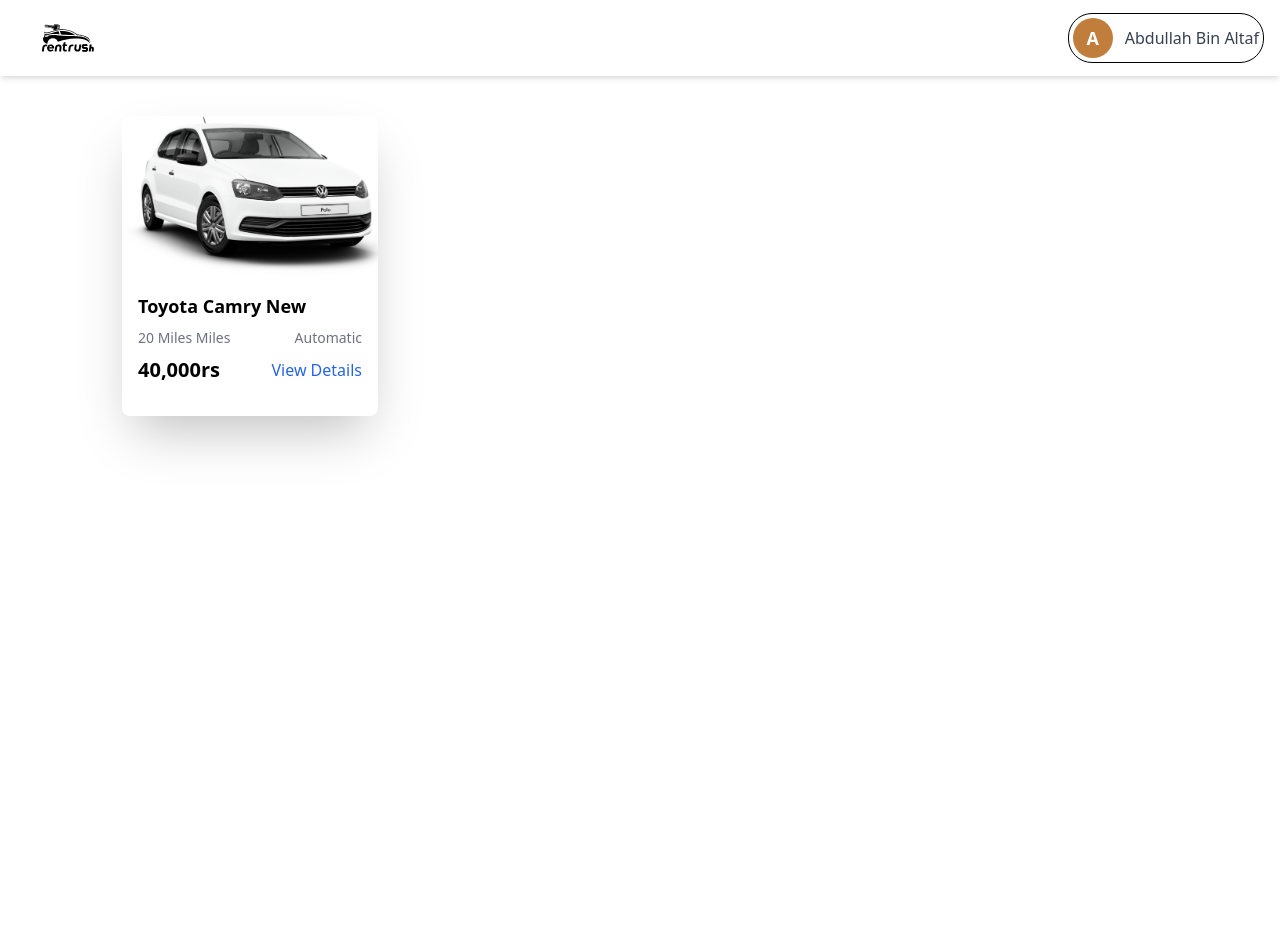
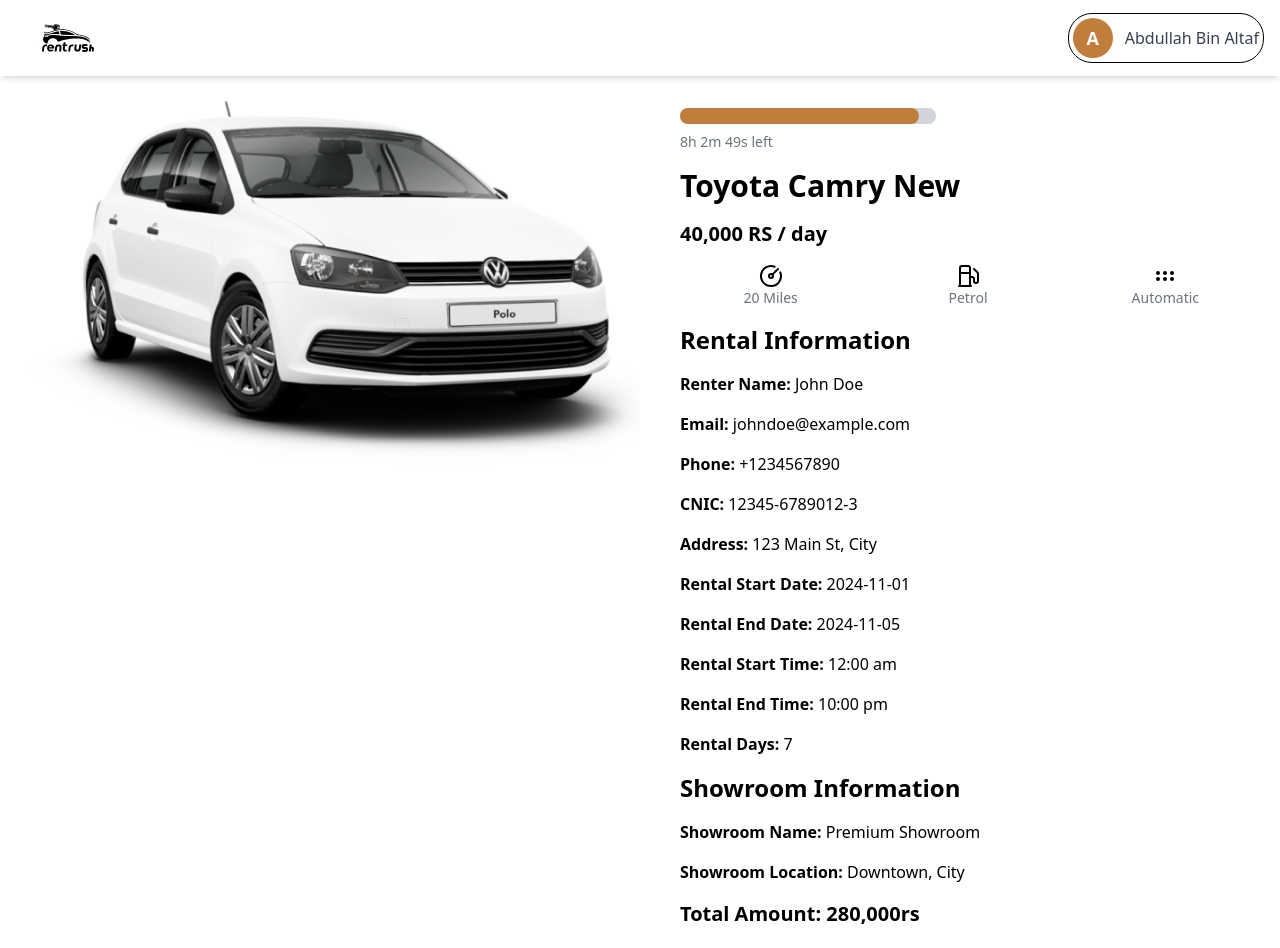
Before and after one commit to SairaRamzan5/RentRush, a React (Vite) app: page /customer/bookings in a window 1280 px wide. Before the commit the page ends 876 px from the top, so only its background shows below. Built offline with nearby package versions, Linux system fonts and the light colour scheme; no server answers.

Commit message:
Made changings in the customers' booking page

```diff
--- a/src/components/customer/bookingCard.jsx
+++ /dev/null
@@ -1,71 +0,0 @@
-import React, { useState } from "react";
-
-const BookingCard = ({ car }) => {
-  const [showModal, setShowModal] = useState(false);
-
-  const openModal = () => {
-    setShowModal(true);
-  };
-
-  const closeModal = () => {
-    setShowModal(false);
-  };
-
-  return (
-    <div className="bg-white shadow-2xl rounded-lg overflow-hidden w-64 relative">
-      {/* Main Card */}
-      <div className="relative">
-        <img src={car.image} alt={car.name} className="w-full h-40 object-cover" />
-      </div>
-
-      <div className="p-4">
-        <h3 className="font-bold text-lg">{car.name}</h3>
-        <div className="flex justify-between text-sm text-gray-500 my-2">
-          <span>{car.mileage} Miles</span>
-          <span>{car.transmission}</span>
-        </div>
-
-        <div className="flex justify-between items-center pb-4">
-          <span className="text-xl font-bold">{car.price}rs</span>
-          <button
-            onClick={openModal}
-            className="text-blue-600 hover:underline"
-          >
-            View Details
-          </button>
-        </div>
-      </div>
-
-      {/* Modal: Only render when showModal is true */}
-      {showModal && (
-        <div className="fixed inset-0 flex items-center justify-center z-50 bg-black bg-opacity-50">
-          <div className="bg-white p-6 rounded-lg relative w-96 max-h-screen overflow-auto">
-            {/* Cancel button */}
-            <button
-              onClick={closeModal}
-              className="absolute top-2 right-2 text-gray-500 hover:text-black"
-            >
-              &#10005;
-            </button>
-
-            <h2 className="text-2xl font-bold mb-4">{car.name}</h2>
-            <img src={car.image} alt={car.name} className="w-full h-40 object-cover mb-4 rounded" />
-            <h2 className="text-2xl font-bold mb-4">Rental Information</h2>
-            <p className="text-gray-700"><strong>Renter Name:</strong> {car.rentalInfo?.rentername || "N/A"}</p>
-            <p className="text-gray-700"><strong>Email:</strong> {car.rentalInfo?.renteremail || "N/A"}</p>
-            <p className="text-gray-700"><strong>Phone:</strong> {car.rentalInfo?.renterphone || "N/A"}</p>
-            <p className="text-gray-700"><strong>Address:</strong> {car.rentalInfo?.renteraddress || "N/A"}</p>
-            <p className="text-gray-700"><strong>Rental Start Date:</strong> {car.rentalInfo?.rentalStartDate || "N/A"}</p>
-            <p className="text-gray-700"><strong>Rental End Date:</strong> {car.rentalInfo?.rentalEndDate || "N/A"}</p>
-            <p className="text-gray-700"><strong>Rental Days:</strong> {car.rentalInfo?.rentalDays || "N/A"}</p>
-            <p className="text-md font-bold"><strong>Showroom Name:</strong> {car.rentalInfo?.rentalDays || "N/A"}</p>
-            <p className="text-md font-bold"><strong>Showroom Location:</strong> {car.rentalInfo?.rentalDays || "N/A"}</p>
-            <p className="text-lg font-semibold mt-4"><strong>Total Amount:</strong> {car.rentalInfo?.totalAmount || "N/A"}rs</p>
-          </div>
-        </div>
-      )}
-    </div>
-  );
-};
-
-export default BookingCard;
--- a/src/components/customer/bookings.jsx
+++ b/src/components/customer/bookings.jsx
@@ -1,28 +1,159 @@
-import React from "react";
+import React, { useState, useEffect } from "react";
 import Navbar from "./Navbar";
-import BookingCard from "./bookingCard";
+import { CircleGauge, Fuel, GripHorizontal } from "lucide-react";
 
 const Bookings = () => {
-  const car = [
-    {
+  const car = {
     name: "Toyota Camry New",
     image: "/src/assets/aboutcar.png",
     price: "40,000",
     mileage: "20 Miles",
     fuelType: "Petrol",
     transmission: "Automatic",
+    rentalInfo: {
+      rentername: "John Doe",
+      renteremail: "johndoe@example.com",
+      renterphone: "+1234567890",
+      renterCNIC: "12345-6789012-3",
+      renteraddress: "123 Main St, City",
+      rentalStartDate: "2024-11-01",
+      rentalEndDate: "2024-11-05",
+      rentalStartTime: "12:00 am",
+      rentalEndTime: "10:00 pm",
+      rentalDays: 7,
+      showroomName: "Premium Showroom",
+      showroomLocation: "Downtown, City",
+      totalAmount: "280,000",
     },
-  ];
+  };
+
+  const [progress, setProgress] = useState(0);
+  const [timeLeft, setTimeLeft] = useState(null);
+  const [rentalStarted, setRentalStarted] = useState(false);
+  const [rentalEnded, setRentalEnded] = useState(false);
+
+  const calculateProgressAndTimeLeft = () => {
+    const startTime = new Date(`${car.rentalInfo.rentalStartDate} ${car.rentalInfo.rentalStartTime}`);
+    const endTime = new Date(`${car.rentalInfo.rentalEndDate} ${car.rentalInfo.rentalEndTime}`);
+    const currentTime = new Date();
+
+    const totalDuration = endTime - startTime;
+    const elapsedTime = currentTime - startTime;
+
+    const progressPercentage = Math.min(100, (elapsedTime / totalDuration) * 100);
+
+    if (currentTime >= startTime) {
+      setRentalStarted(true);
+
+      if (currentTime >= endTime) {
+        setRentalEnded(true);
+        setTimeLeft("Rental period has ended");
+      } else {
+        const timeRemaining = endTime - currentTime;
+
+        const hours = Math.floor(timeRemaining / (1000 * 60 * 60));
+        const minutes = Math.floor((timeRemaining % (1000 * 60 * 60)) / (1000 * 60));
+        const seconds = Math.floor((timeRemaining % (1000 * 60)) / 1000);
+
+        setTimeLeft(`${hours}h ${minutes}m ${seconds}s left`);
+
+        setProgress(progressPercentage >= 0 ? progressPercentage : 0);
+      }
+    } else {
+      setRentalStarted(false);
+      setTimeLeft(null);
+    }
+  };
+
+  useEffect(() => {
+    const interval = setInterval(() => {
+      calculateProgressAndTimeLeft();
+    }, 1000);
+
+    return () => clearInterval(interval);
+  }, []);
 
   return (
     <>
       <Navbar />
 
-      <div className="bg-white min-h-screen flex flex-col items-center py-10">
-        <div className="grid grid-cols-1 sm:grid-cols-2 lg:grid-cols-4 gap-4 max-w-screen-lg w-full justify-items-center">
-          {car.map((car, index) => (
-            <BookingCard key={index} car={car} />
-          ))}
+      <div className="bg-white flex flex-col lg:flex-row items-start lg:h-screen h-auto w-full p-6 pb-5 relative">
+        <div className="lg:w-1/2 w-full mb-6 lg:mb-0">
+          <img
+            src={car.image}
+            alt={car.name}
+            className="w-full h-auto lg:h-full object-cover rounded-lg"
+          />
+        </div>
+
+        <div className="lg:w-1/2 w-full lg:pl-10 space-y-4">
+          {rentalStarted && !rentalEnded && (
+            <div className="top-4 right-4">
+              <div className="w-64 bg-gray-300 rounded-full h-4 mt-2">
+                <div
+                  className="bg-primary h-4 rounded-full"
+                  style={{ width: `${progress}%` }}
+                ></div>
+              </div>
+              <p className="text-sm text-gray-500 mt-2">{timeLeft}</p>
+            </div>
+          )}
+
+          <h2 className="text-3xl font-bold">{car.name}</h2>
+          <p className="text-xl font-semibold">{car.price} RS / day</p>
+          <div className="grid grid-cols-3 gap-4 text-sm text-black my-2">
+            <div className="flex flex-col items-center">
+              <CircleGauge />
+              <span className="text-gray-500">{car.mileage}</span>
+            </div>
+            <div className="flex flex-col items-center">
+              <Fuel />
+              <span className="text-gray-500">{car.fuelType}</span>
+            </div>
+            <div className="flex flex-col items-center">
+              <GripHorizontal />
+              <span className="text-gray-500">{car.transmission}</span>
+            </div>
+          </div>
+
+          <h3 className="text-2xl font-bold mt-6">Rental Information</h3>
+          <p><strong>Renter Name:</strong> {car.rentalInfo.rentername}</p>
+          <p><strong>Email:</strong> {car.rentalInfo.renteremail}</p>
+          <p><strong>Phone:</strong> {car.rentalInfo.renterphone}</p>
+          <p><strong>CNIC:</strong> {car.rentalInfo.renterCNIC}</p>
+          <p><strong>Address:</strong> {car.rentalInfo.renteraddress}</p>
+          <p><strong>Rental Start Date:</strong> {car.rentalInfo.rentalStartDate}</p>
+          <p><strong>Rental End Date:</strong> {car.rentalInfo.rentalEndDate}</p>
+          <p><strong>Rental Start Time:</strong> {car.rentalInfo.rentalStartTime}</p>
+          <p><strong>Rental End Time:</strong> {car.rentalInfo.rentalEndTime}</p>
+          <p><strong>Rental Days:</strong> {car.rentalInfo.rentalDays}</p>
+
+          <h3 className="text-2xl font-bold mt-6">Showroom Information</h3>
+          <p><strong>Showroom Name:</strong> {car.rentalInfo.showroomName}</p>
+          <p><strong>Showroom Location:</strong> {car.rentalInfo.showroomLocation}</p>
+
+          <p className="text-xl font-semibold mt-4 pb-5">
+            <strong>Total Amount:</strong> {car.rentalInfo.totalAmount}rs
+          </p>
+
+          {rentalEnded && (
+            <div className="mt-4 pb-5">
+              <button className="bg-primary text-white py-2 px-4 rounded">
+                Return Car
+              </button>
+            </div>
+          )}
+
+          {!rentalStarted && (
+            <div className="bottom-4 right-4 space-x-4 pb-5">
+              <button className="bg-green-600 text-white py-2 px-4 rounded">
+                Edit Details
+              </button>
+              <button className="bg-red-600 text-white py-2 px-4 rounded">
+                Cancel Booking
+              </button>
+            </div>
+          )}
         </div>
       </div>
     </>
```
Lines whose indentation alone changed are shown as unchanged.
